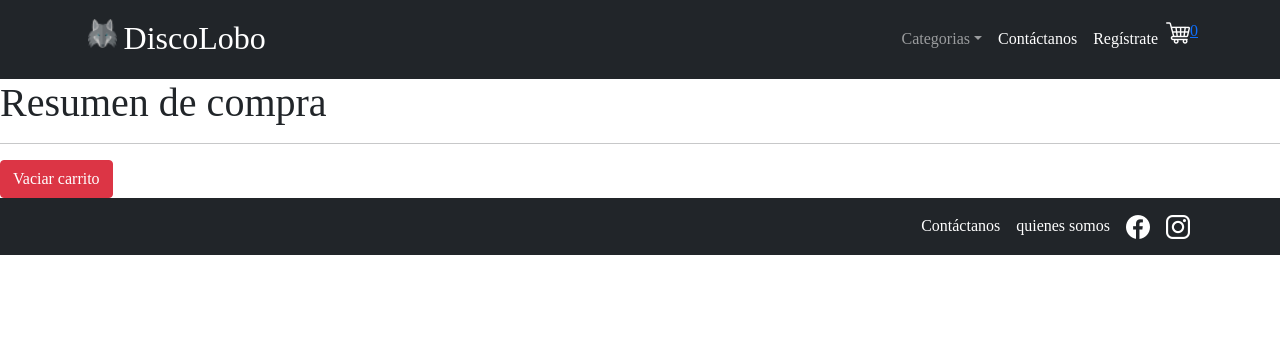
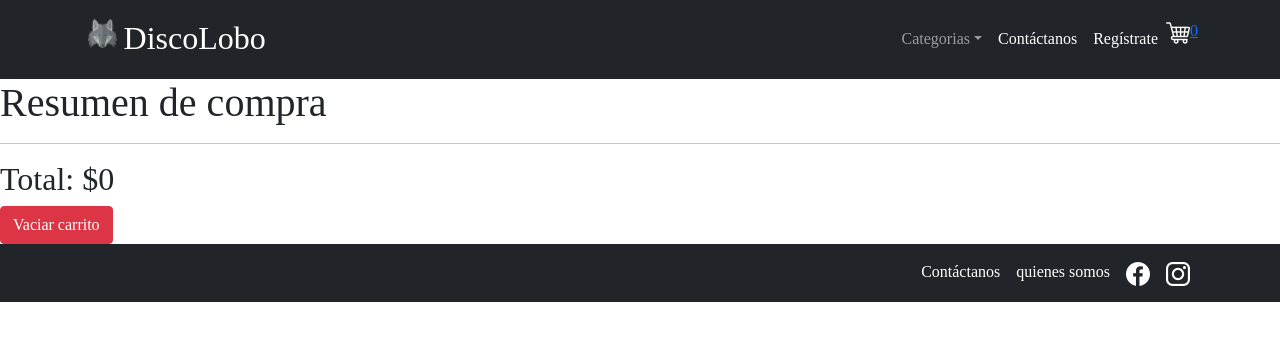
Before and after one commit to Juan1426/CoderHouse, a React (Create React App) app: page /cart in a window 1280 px wide. Shown: the top 340 px of the page. Built offline with nearby package versions, Linux system fonts and the light colour scheme.

Commit message:
tarea 4/9. Faltan algunas cosas

```diff
--- a/package.json
+++ b/package.json
@@ -7,6 +7,7 @@
     "@testing-library/react": "^11.2.7",
     "@testing-library/user-event": "^12.8.3",
     "bootstrap": "^5.0.2",
+    "firebase": "^8.10.0",
     "react": "^17.0.2",
     "react-bootstrap": "^2.0.0-beta.4",
     "react-dom": "^17.0.2",
--- a/src/components/CartScreen/CartScreen.js
+++ b/src/components/CartScreen/CartScreen.js
@@ -3,10 +3,10 @@ import { CartContext } from '../../context/CartContext'
 import { BsFillTrashFill } from 'react-icons/bs'
 export const CartScreen = () => {
 
-    const {carrito, eliminarDelCarrito, vaciarCarrito} = useContext(CartContext)
+    const {carrito, eliminarDelCarrito, vaciarCarrito, sumaTotal} = useContext(CartContext)
 
     return (
-        <div>
+        <>
             {/*Cambiar nombre aca?*/}
             <h1>Resumen de compra</h1>
 
@@ -21,10 +21,12 @@ export const CartScreen = () => {
             ))}
 
             <hr/>
-            {/*Aca deberia ir un elemento que muestre el precio/costo total del Carrito*/}
+            {/*Encontrar por que no funciona cuando paso el valor "sumaTotal", pero si con la funcion */}
+            <h2>Total: ${carrito.reduce((acc, prod) => acc + prod.cantidad * Number(prod.precio), 0)}</h2>
+
             {/*Cuando el Carrito este Vacio deberia aparecer un boton "Volver* al listado de productos*/}
 
             <button className="btn btn-danger" onClick={vaciarCarrito}>Vaciar carrito</button>
-        </div>
+        </>
     )
 }
--- a/src/components/ItemDetailContainer/ItemDetailContainer.jsx
+++ b/src/components/ItemDetailContainer/ItemDetailContainer.jsx
@@ -1,6 +1,7 @@
 import React, { useContext, useEffect, useState } from 'react'
 import { useParams } from 'react-router-dom'
 import { UIContext } from '../../context/UIContext'
+import { getFirestore } from '../../firebase/config'
 import pedirDatos from "../../helpers/pedirDatos"
 import ItemDetail from "./ItemDetail"
 
@@ -8,19 +9,32 @@ import ItemDetail from "./ItemDetail"
 const ItemDetailContainer = () => {
 
         /*inicio los estados*/
-
+        const [loading, setLoading] = useContext(UIContext)
         const { itemId } = useParams()
         const [item, setItem] = useState(null)
-        const [loading, setLoading] = useState(false)
+
 
         useEffect(() => {
 
+            const db = getFirestore()
+            const producos = db.collection("Productos")
+            const item = productos.doc(itemId)
+
+            item.get()
+                .then((doc) => {
+                setItem({...doc.data(), id: doc.id})
+            })
+                .finally(()=> {setLoading(false)})
+            /*
             setLoading(true)
 
             pedirDatos()
                 .then( res=> {
-                    setItem(res.find(prod => prod.id=== parseInt(itemId))) /* lo tengo que parsear porque en el array ID es tipo number, pero el param es String, lo tengo que igualar para comparar*/
+                    setItem(res.find(prod => prod.id=== parseInt(itemId))) // lo tengo que parsear porque en el array ID es tipo number, pero el param es String, lo tengo que igualar para comparar
                 })
+
+                 */
+
                 .finally(() => {setLoading(false)})
 
 
--- a/src/components/ItemListContainer/ItemListContainer.jsx
+++ b/src/components/ItemListContainer/ItemListContainer.jsx
@@ -1,8 +1,10 @@
 import React, { useContext, useEffect, useState } from 'react'
+import {getFirestore} from "../../firebase/config"
 import { useParams } from "react-router-dom"
 import { UIContext } from '../../context/UIContext'
 import pedirDatos from "../../helpers/pedirDatos"
 import ItemList from "./ItemList"
+
 import "./styles/ItemListContainer.css"
 
 const ItemListContainer = () => {
@@ -14,8 +16,16 @@ const ItemListContainer = () => {
     const [loading, setLoading] = useState(false)
 
     useEffect( ()=> {
-        setLoading(true)
 
+        const db = getFirestore()
+        const productos = db.collection("Productos")
+
+        productos.get().then((response) => {
+            const data = response.docs.map((doc) => ({...doc.data(), id: doc.id}))
+
+            setData(data)
+        })
+        /** setLoading(true)
         pedirDatos()
             .then(res => {
 
@@ -29,7 +39,8 @@ const ItemListContainer = () => {
             .catch(err => console.log(err))
             .finally(()=> {
                 setLoading(false)
-            })
+            })*/
+
 
     }, [catId])
 
--- a/src/context/CartContext.jsx
+++ b/src/context/CartContext.jsx
@@ -16,14 +16,14 @@ export const CartProvider = ({children}) => {
         ])
     }
 
-    //todas estas funciones son accesibles a todos los elementos "children" que envuelve eñ CartContextProvider
+    //todas estas funciones son accesibles a todos los elementos "children" que envuelve el CartContextProvider
 
     //elimina un producto si coincide con el ID
     const eliminarDelCarrito = (id) => {
         setCarrito( carrito.filter(prod => prod.id !== id) )
     }
 
-
+    //suma la cantidad de unidades
     const cantidadCarrito = () => {
         return carrito.reduce((acc, prod) => acc + prod.cantidad, 0)
     }
@@ -33,17 +33,18 @@ export const CartProvider = ({children}) => {
         setCarrito([])
     }
 
-
     const isInCart = (id) => {
         return carrito.some(el => el.id == id)
     }
 
     //Aca deberia armar una funcion que devuelva el costo total de carrito
-    /*********/
+    const sumaTotal = () => {
+        return carrito.reduce((acc, prod) => acc + prod.cantidad * Number(prod.precio), 0)
+    }
 
     //envio todas las funciones como parametros de "value"
     return (
-        <CartContext.Provider value={{carrito, isInCart, agregarAlCarrito, eliminarDelCarrito, cantidadCarrito, vaciarCarrito}}>
+        <CartContext.Provider value={{carrito, isInCart, agregarAlCarrito, eliminarDelCarrito, cantidadCarrito, vaciarCarrito, sumaTotal}}>
             {children}
         </CartContext.Provider>
     )
--- /dev/null
+++ b/src/firebase/config.js
@@ -0,0 +1,21 @@
+import firebase from "firebase/app";
+import 'firebase/firestore'
+
+const firebaseConfig = {
+    apiKey: "AIzaSyDHxV37f3fiBOTIS3iogJ6p_ZEhgxBnGmk",
+    authDomain: "proyecto-juan-react.firebaseapp.com",
+    projectId: "proyecto-juan-react",
+    storageBucket: "proyecto-juan-react.appspot.com",
+    messagingSenderId: "123057390316",
+    appId: "1:123057390316:web:3442b3b1bff205267ddbc9"
+  };
+
+const app = firebase.initializeApp(firebaseConfig);
+
+export const getFirebase = () => {
+    return app
+}
+
+export const getFirestore = () => {
+    return firebase.firestore(app)
+}
```
Also changed, not shown: 1 other file (tests, documents, lock files or other folders).
